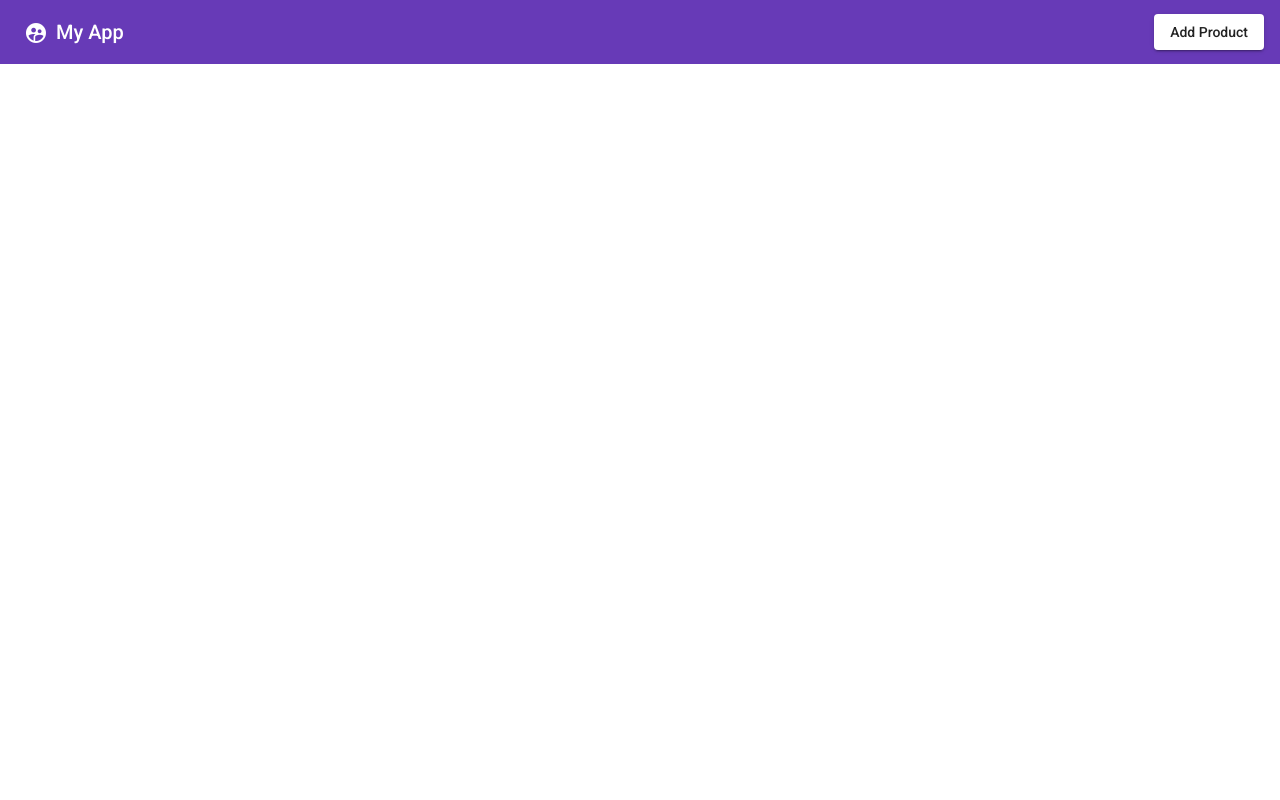
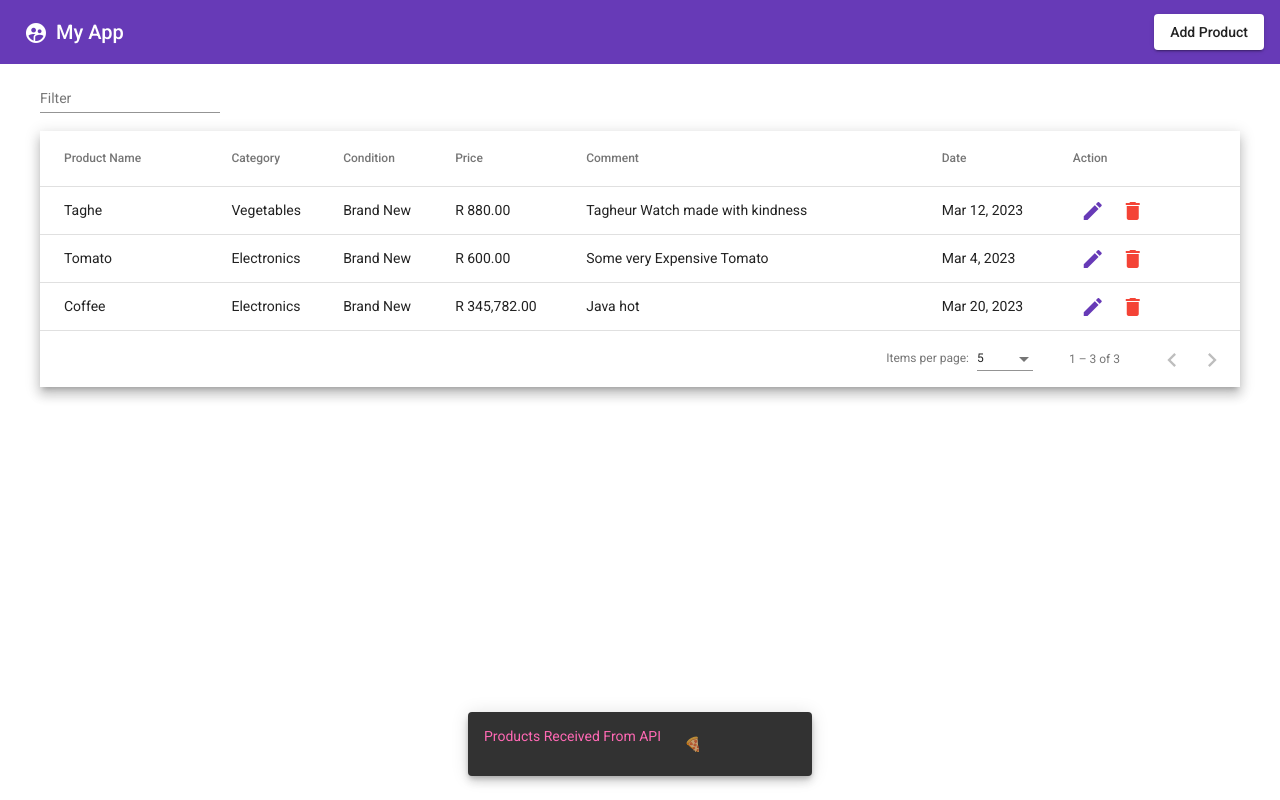
Before and after one commit to mbekwanelson/AngularCrud, an Angular app: page / in a window 1280 px wide. Built offline with nearby package versions, Linux system fonts and the light colour scheme; data requests are answered from the project's data file.

Commit message:
Added Material Table with Sorting, Pagination and filtering

```diff
--- a/db.json
+++ b/db.json
@@ -8,6 +8,24 @@
       "comment": "Tagheur Watch made with kindness",
       "date": "2023-03-12T22:00:00.000Z",
       "id": 1
+    },
+    {
+      "productName": "Tomato",
+      "productCategory": "Electronics",
+      "productAge": "Brand New",
+      "price": 600,
+      "comment": "Some very Expensive Tomato",
+      "date": "2023-03-04T22:00:00.000Z",
+      "id": 2
+    },
+    {
+      "productName": "Coffee",
+      "productCategory": "Electronics",
+      "productAge": "Brand New",
+      "price": 345782,
+      "comment": "Java hot",
+      "date": "2023-03-20T22:00:00.000Z",
+      "id": 3
     }
   ],
   "comments": [
--- a/src/app/app.component.html
+++ b/src/app/app.component.html
@@ -6,3 +6,78 @@
  <span class="example-spacer"></span>
  <button mat-raised-button (click)="openDialog()">Add Product</button>
 </mat-toolbar>
+<div class="container">
+  <div style="margin-top: 10px;">
+
+    <mat-form-field>
+      <mat-label>Filter</mat-label>
+      <input matInput (keyup)="applyFilter($event)" placeholder="Ex. Mia" #input>
+    </mat-form-field>
+
+    <div class="mat-elevation-z8">
+      <table mat-table [dataSource]="dataSource" matSort>
+
+        <!-- ID Column -->
+        <ng-container matColumnDef="productName">
+          <th mat-header-cell *matHeaderCellDef mat-sort-header> Product Name </th>
+          <td mat-cell *matCellDef="let row"> {{row.productName}} </td>
+        </ng-container>
+
+
+        <ng-container matColumnDef="productCategory">
+          <th mat-header-cell *matHeaderCellDef mat-sort-header> Category </th>
+          <td mat-cell *matCellDef="let row"> {{row.productCategory}} </td>
+        </ng-container>
+
+        <!-- Name Column -->
+        <ng-container matColumnDef="productAge">
+          <th mat-header-cell *matHeaderCellDef mat-sort-header> Condition </th>
+          <td mat-cell *matCellDef="let row"> {{row.productAge}} </td>
+        </ng-container>
+
+        <!-- Fruit Column -->
+        <ng-container matColumnDef="price">
+          <th mat-header-cell *matHeaderCellDef mat-sort-header> Price </th>
+          <td mat-cell *matCellDef="let row"> {{row.price | currency: "R "}} </td>
+        </ng-container>
+
+        <ng-container matColumnDef="date">
+          <th mat-header-cell *matHeaderCellDef mat-sort-header> Date </th>
+          <td mat-cell *matCellDef="let row"> {{row.date | date}} </td>
+        </ng-container>
+
+        <ng-container matColumnDef="comment">
+          <th mat-header-cell *matHeaderCellDef mat-sort-header> Comment </th>
+          <td mat-cell *matCellDef="let row"> {{row.comment}} </td>
+        </ng-container>
+
+        <ng-container matColumnDef="action">
+          <th mat-header-cell *matHeaderCellDef mat-sort-header> Action </th>
+          <td mat-cell *matCellDef="let row">
+            <button mat-icon-button color="primary" (click)="editProduct(row)">
+              <mat-icon>
+                edit
+              </mat-icon>
+            </button>
+            <button mat-icon-button color="warn">
+              <mat-icon>
+                delete
+              </mat-icon>
+            </button>
+          </td>
+        </ng-container>
+
+        <tr mat-header-row *matHeaderRowDef="displayedColumns"></tr>
+        <tr mat-row *matRowDef="let row; columns: displayedColumns;"></tr>
+
+        <!-- Row shown when there is no matching data. -->
+        <tr class="mat-row" *matNoDataRow>
+          <td class="mat-cell" colspan="4">No data matching the filter "{{input.value}}"</td>
+        </tr>
+      </table>
+
+      <mat-paginator [pageSizeOptions]="[5, 10, 25, 100]" aria-label="Select page of users"></mat-paginator>
+    </div>
+
+  </div>
+</div>
--- a/src/app/app.component.scss
+++ b/src/app/app.component.scss
@@ -1,3 +1,17 @@
 .example-spacer {
   flex: 1 1 auto;
 }
+
+table {
+  width: 100%;
+}
+
+.mat-mdc-form-field {
+  font-size: 14px;
+  width: 100%;
+}
+
+.container{
+  max-width: 1200px;
+  margin: 0 auto;
+}
--- a/src/app/app.component.ts
+++ b/src/app/app.component.ts
@@ -1,6 +1,13 @@
-import { Component } from '@angular/core';
+import { Component, OnInit,ViewChild,AfterViewInit } from '@angular/core';
 import { MatDialog, MAT_DIALOG_DATA } from '@angular/material/dialog';
+import { MatSnackBar } from '@angular/material/snack-bar';
 import { DialogComponent } from './dialog/dialog.component';
+import { ApiService } from './services/api.service';
+import { SnackbarAnnotatedComponentExampleStackComponent } from './snackbar-annotated-component-example-stack/snackbar-annotated-component-example-stack.component';
+import { MatPaginator } from '@angular/material/paginator';
+import { MatSort } from '@angular/material/sort';
+import { MatTableDataSource } from '@angular/material/table';
+
 
 @Component({
   selector: 'app-root',
@@ -8,26 +15,84 @@
   styleUrls: ['./app.component.scss']
 })
 
-export class AppComponent
+export class AppComponent implements OnInit
 {
   title = 'We Sell';
+  displayedColumns: string[] = ['productName', 'productCategory', 'productAge', 'price','comment','date','action'];
+  pageSizes: string[] = ['productName', 'productCategory', 'productAge', 'price','comment','date'];
+  dataSource!: MatTableDataSource<any>;
 
-  constructor(private dialog : MatDialog)
+  @ViewChild(MatPaginator) paginator!: MatPaginator;
+  @ViewChild(MatSort) sort!: MatSort;
+
+  constructor(private dialog : MatDialog, private apisrvc : ApiService, private _snackBar: MatSnackBar)
   {
 
   }
 
+  ngOnInit(): void {
+    this.getAllProducts();
+  }
+
   openDialog(): void
   {
-
     this.dialog.open(DialogComponent,
       {
-        data : {
-         animal : 'panda'
+        width:"30%"
+      });
+  }
+
+  getAllProducts()
+  {
+      this.apisrvc.getProduct().subscribe({
+        next: (res) =>{
+          console.log(res);
+
+          this.openSnackBar("Products Received From API","",3);
+
+          // Assign the data to the data source for the table to render
+          this.dataSource = new MatTableDataSource(res);
+          this.dataSource.paginator = this.paginator;
+          this.dataSource.sort = this.sort;
+
+        },
+        error:(res)=>{
+          console.log(res);
+          this.openSnackBar("Something went wrong on receiving Products","",3);
         }
       });
+  }
+
+  ngAfterViewInit() {
 
   }
 
+  applyFilter(event: Event) {
+    const filterValue = (event.target as HTMLInputElement).value;
+    this.dataSource.filter = filterValue.trim().toLowerCase();
+
+    if (this.dataSource.paginator) {
+      this.dataSource.paginator.firstPage();
+    }
+  }
+
+  openSnackBar(message: string, action: string="", durationInSeconds : number = 3)
+  {
+      this._snackBar.openFromComponent(SnackbarAnnotatedComponentExampleStackComponent, {
+        duration: durationInSeconds * 1000,
+        data: message,
+        horizontalPosition: "center",
+        verticalPosition: "bottom",
+      });
+  }
+
+  editProduct(row : any)
+  {
+    this.dialog.open(DialogComponent,
+      {
+        width:"30%",
+        data : row
+      });
+  }
 
 }
```
Also changed, not shown: src/app/app.module.ts (+7 -1 lines).
